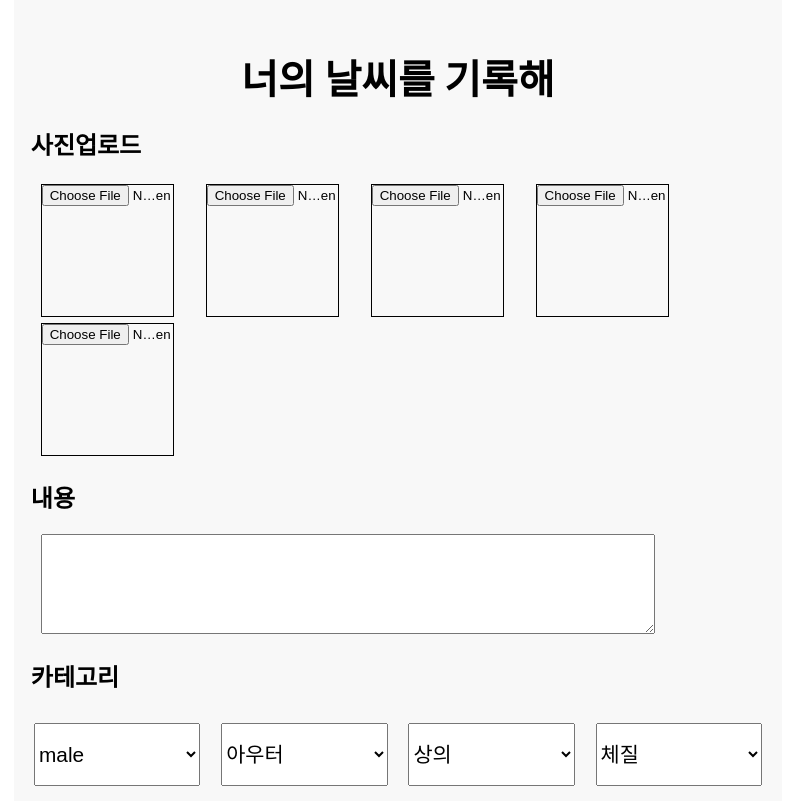
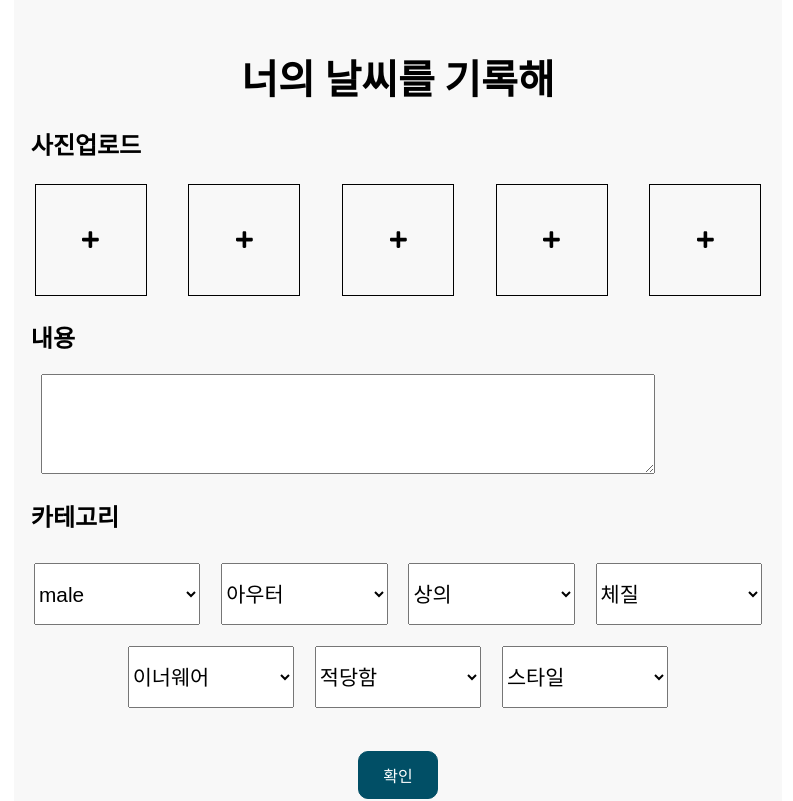
Before and after one commit to Jueun97/25degree, a React (Create React App) app: page /upload in a window 1280 px wide. Shown: the top 801 px of the page, without its empty margins (242-1035 px from the left). Built offline with nearby package versions, Linux system fonts and the light colour scheme; no server answers; what react-geocode would draw is missing.

Commit message:
modify upload image form

```diff
--- a/src/component/uplaod/upload.jsx
+++ b/src/component/uplaod/upload.jsx
@@ -1,9 +1,16 @@
-import React, { useRef } from 'react';
+import React, { useRef, useState } from 'react';
 import { useHistory,useLocation} from 'react-router-dom';
 import styles from './upload.module.css';
+import { FontAwesomeIcon } from '@fortawesome/react-fontawesome';
+import { faPlus } from '@fortawesome/free-solid-svg-icons';
 
 const Upload = ({ uploadPost, uploadImages, locationInfo, data }) => {
-    console.log("upload",locationInfo)
+    const [image1, setImage1] = useState('');
+    const [image2, setImage2] = useState('');
+    const [image3, setImage3] = useState('');
+    const [image4, setImage4] = useState('');
+    const [image5, setImage5] = useState('');
+
     const history = useHistory();
     const location = useLocation();
 
@@ -15,11 +22,11 @@ const Upload = ({ uploadPost, uploadImages, locationInfo, data }) => {
     const underwearRef = useRef();
     const suitablityRef = useRef();
     const styleRef = useRef();
-    const image1Ref = useRef();
-    const image2Ref = useRef();
-    const image3Ref = useRef();
-    const image4Ref = useRef();
-    const image5Ref = useRef();
+    const image1FileRef = useRef();
+    const image2FileRef = useRef();
+    const image3FileRef = useRef();
+    const image4FileRef = useRef();
+    const image5FileRef = useRef();
 
     const onClick = async (event) => {
         event.preventDefault();
@@ -49,6 +56,35 @@ const Upload = ({ uploadPost, uploadImages, locationInfo, data }) => {
             history.push({ pathname: '/', state: { userId: location.state.userId } })
         }
     }
+    const onChangeImage = (event) => {
+        const imageId = event.target.id
+        const reader = new FileReader();
+        reader.onload = e => {
+            switch (imageId) {
+                case 'image1':
+                    setImage1(e.target.result);
+                    break;
+                case 'image2':
+                    setImage2(e.target.result);
+                    break;
+                case 'image3':
+                    setImage3(e.target.result);
+                    break;
+                case 'image4':
+                    setImage4(e.target.result);
+                    break;
+                case 'image5':
+                    setImage5(e.target.result);
+                    break;
+                default:
+                new Error("잘못된 정보입니다",imageId)    ;
+
+            }
+        }
+        // reader가 이미지 읽도록 하기
+        reader.readAsDataURL(event.target.files[0]);
+
+    }
 
     return (
         <form className={styles.upload}>
@@ -57,11 +93,31 @@ const Upload = ({ uploadPost, uploadImages, locationInfo, data }) => {
                 <div className={styles.imageBox}>
                     <h2 className={styles.subtitle}>사진업로드</h2>
                     <div className={styles.images}>
-                        <input ref={image1Ref}className={styles.image} type="file" />
-                        <input ref={image2Ref}className={styles.image} type="file" />
-                        <input ref={image3Ref}className={styles.image} type="file" />
-                        <input ref={image4Ref}className={styles.image} type="file" />
-                        <input ref={image5Ref}className={styles.image} type="file" />
+                        <label htmlFor="image1" className={styles.imageLabel}>
+                            {!image1 && <FontAwesomeIcon className={styles.icon} icon={faPlus}  />}
+                            {image1 && <img src={image1} alt="image-preview" className={styles.preview} />}
+                        </label>
+                        <input ref={image1FileRef} id="image1" className={styles.imageFile} type="file"  accept="image/png, image/jpeg" onChange={onChangeImage}/>
+                        <label htmlFor="image2" className={styles.imageLabel}>
+                            {!image2 && <FontAwesomeIcon className={styles.icon} icon={faPlus}  />}
+                            {image2 && <img src={image2} alt="image-preview" className={styles.preview} />}
+                        </label>
+                        <input ref={image2FileRef} id="image2" className={styles.imageFile} type="file" accept="image/png, image/jpeg"  onChange={onChangeImage}/>
+                        <label htmlFor="image3" className={styles.imageLabel}>
+                            {!image3 && <FontAwesomeIcon className={styles.icon} icon={faPlus}  />}
+                            {image3 && <img src={image3} alt="image-preview" className={styles.preview} />}
+                        </label>
+                        <input ref={image3FileRef} id="image3" className={styles.imageFile} type="file"  accept="image/png, image/jpeg" onChange={onChangeImage}/>
+                        <label htmlFor="image4" className={styles.imageLabel}>
+                            {!image4 && <FontAwesomeIcon className={styles.icon} icon={faPlus}  />}
+                            {image4 && <img src={image4} alt="image-preview" className={styles.preview} />}
+                        </label>
+                        <input ref={image4FileRef} id="image4" className={styles.imageFile} type="file"  accept="image/png, image/jpeg" onChange={onChangeImage}/>
+                        <label htmlFor="image5" className={styles.imageLabel}>
+                            {!image5 && <FontAwesomeIcon className={styles.icon} icon={faPlus}  />}
+                            {image5 && <img src={image5} alt="image-preview" className={styles.preview} />}
+                        </label>
+                        <input ref={image5FileRef} id="image5" className={styles.imageFile} type="file"  accept="image/png, image/jpeg" onChange={onChangeImage}/>
                     </div>
                 </div>
                 <div className={styles.messageBox}>
--- a/src/component/uplaod/upload.module.css
+++ b/src/component/uplaod/upload.module.css
@@ -13,14 +13,34 @@
     margin-left: 0.7em;
     font-size: 1.5em;
 }
-
-.image{
-    width: 10em;
-    height: 10em;
+.images{
+    display: flex;
+    justify-content: space-around;
+    flex-wrap: wrap;
+}
+.imageLabel{
+    display: inline-flex;
+    justify-content: center;
+    align-items: center;
+    width: 7em;
+    height: 7em;
     margin: 3px 5px;
-    margin-left: 2em;
     border: 1px solid black;
-
+    cursor: pointer;
+}
+.icon{
+    font-size:larger;
+    transition: all 100ms linear;
+}
+.imageLabel:hover .icon{
+    transform: scale(1.2);
+}
+.preview{
+    width: 100%;
+    height: 100%;
+}
+.imageFile{
+    display: none;
 }
 .message{
     margin-left: 2em;
```
Also changed, not shown: public/images/plus-solid.svg (added).
